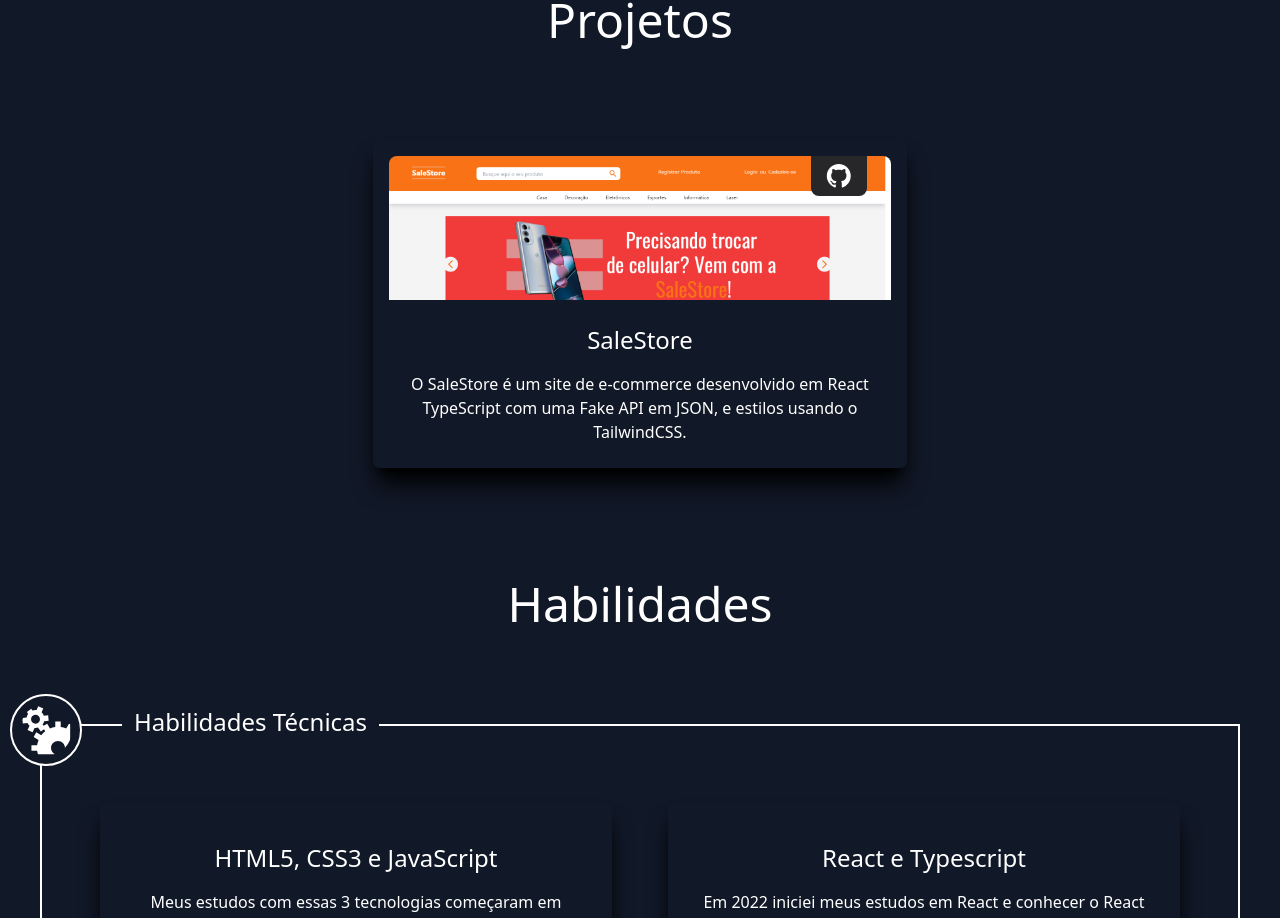
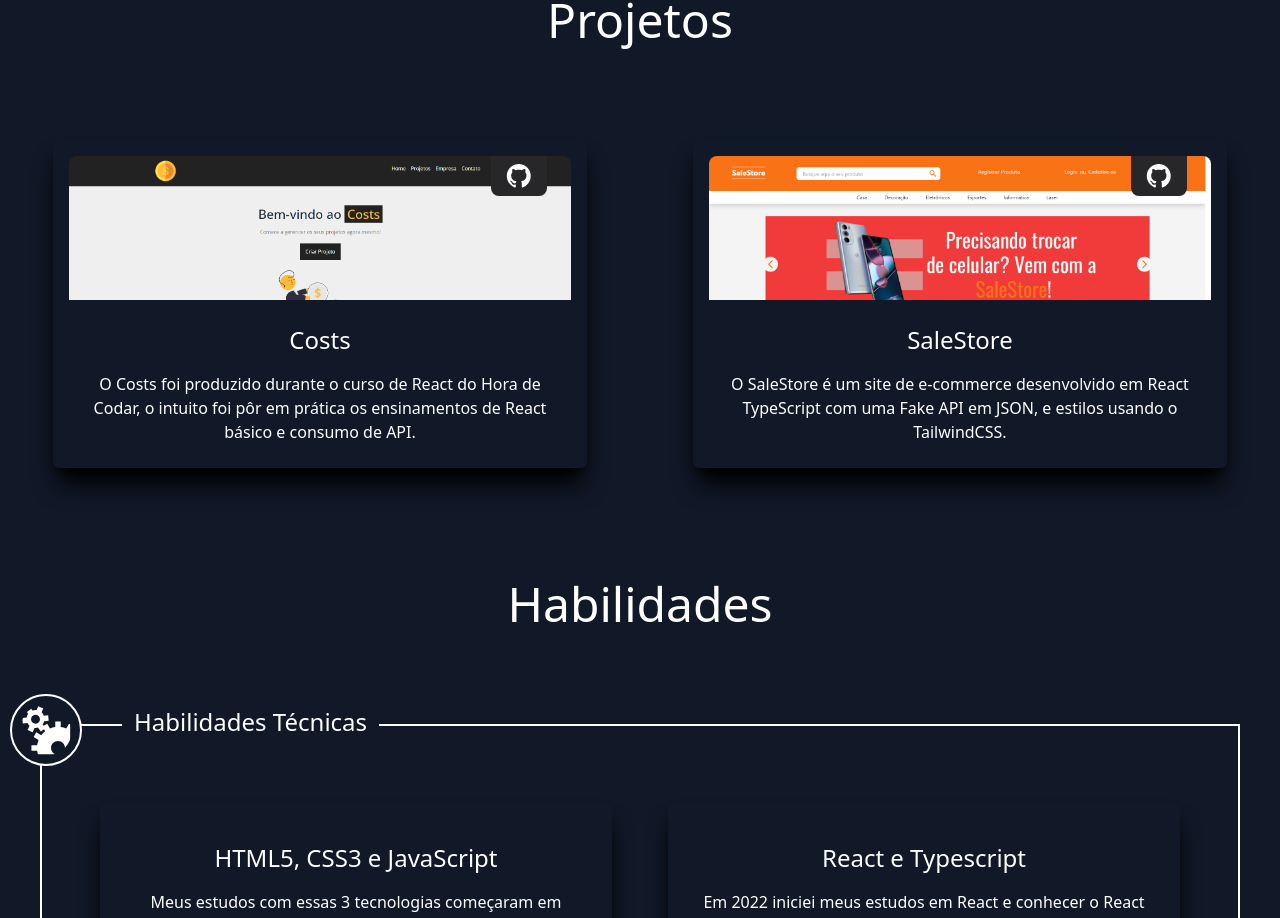
Before and after one commit to 97jsantos/portfolio, a React (Vite) app: page / in a window 1280 px wide. Shown: the part 2352-3270 px from the top of the page. Built offline with nearby package versions, Linux system fonts and the light colour scheme.

Commit message:
att 30/06
Projeto Costs adicionado aos Projetos

```diff
--- a/src/components/Projects.tsx
+++ b/src/components/Projects.tsx
@@ -1,5 +1,6 @@
 import { ProjectsCard } from "./ProjectsCard";
 import salestore from "../img/salestore.png"
+import costs from "../img/costs.png"
 
 export function Projects() {
     return (
@@ -7,8 +8,14 @@
             <div className="max-w-7xl w-full">
                 <p className="text-center text-5xl sm:mt-24 mt-14 sm:mb-20 mb-10">Projetos</p>
                 <div className="flex items-center flex-wrap sm:justify-between justify-center">
+                <ProjectsCard
+                    githubLink="https://github.com/97jsantos/costs-project"
+                    projectLink="https://costs-97jsantos.netlify.app/"
+                    bg={costs}
+                    title='Costs'
+                    text="O Costs foi produzido durante o curso de React do Hora de Codar, o intuito foi pôr em prática os ensinamentos de React básico e consumo de API." />
                     <ProjectsCard
-                    githubLink="https://github.com/97jsantos/salestore"
+                    githubLink="https://github.com/97jsantos/salestore-project"
                     projectLink="https://salestore-97jsantos.netlify.app/"
                     bg={salestore}
                     title='SaleStore'
```
Also changed, not shown: src/img/costs.png (added), src/img/projeto-costs.png (deleted).
